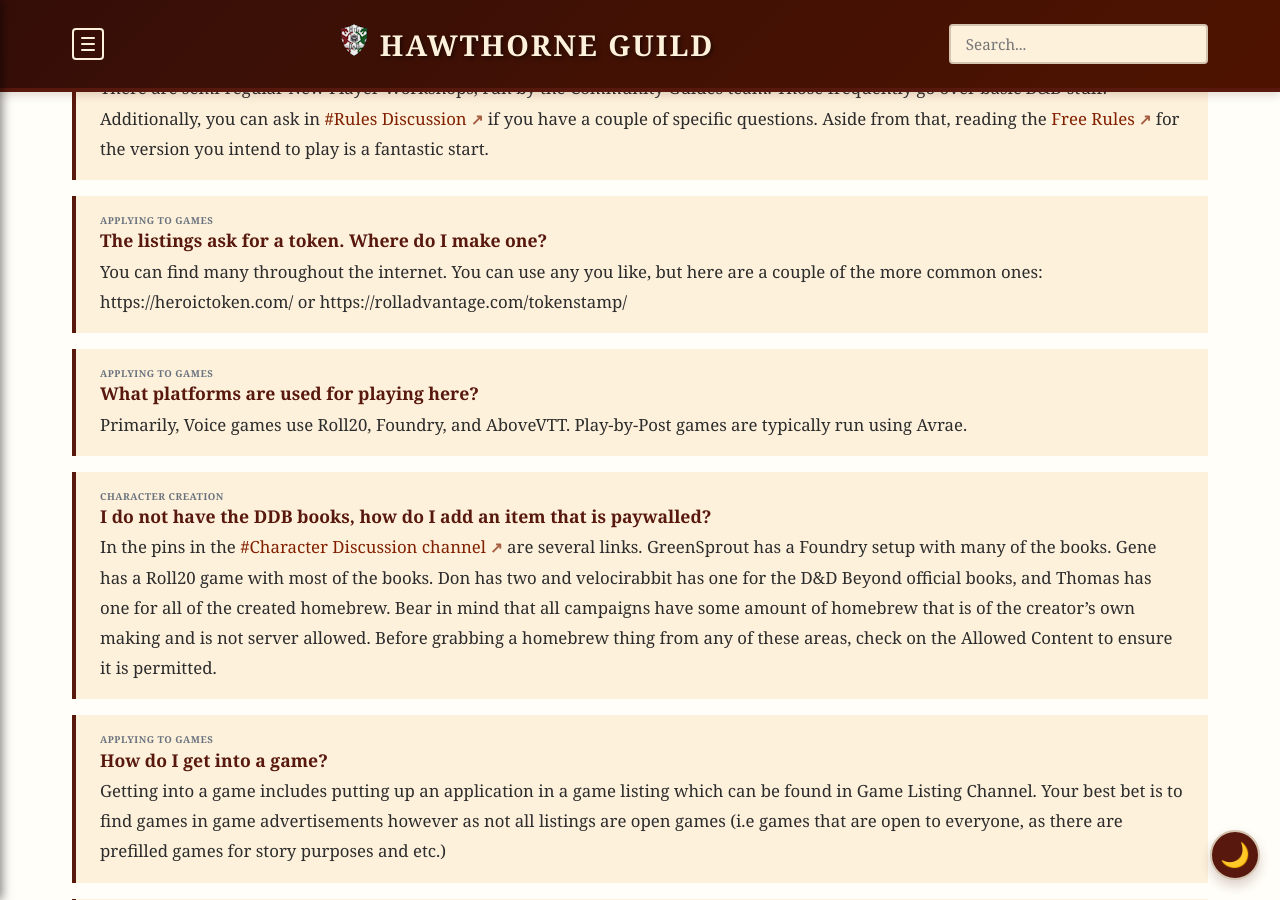
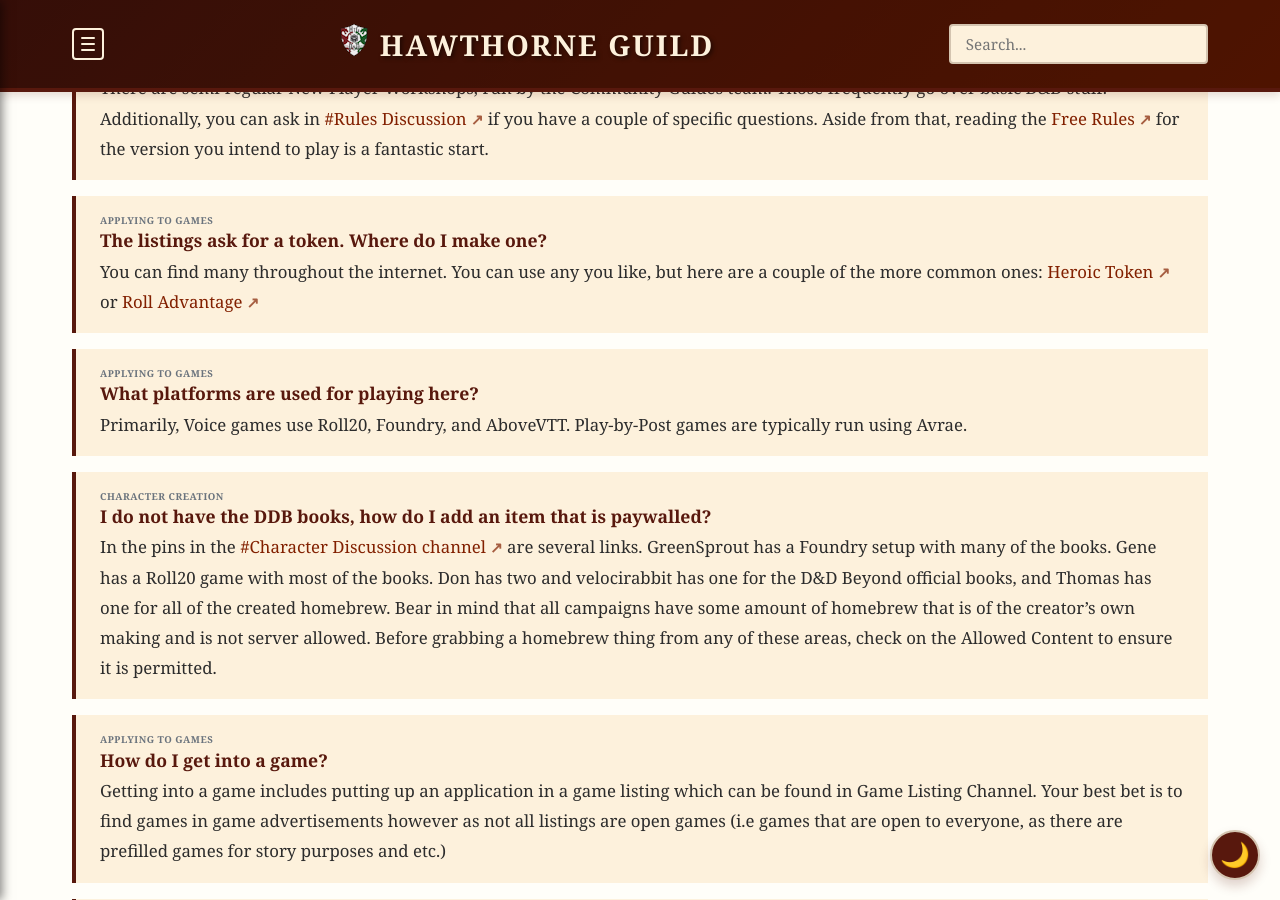
Before and after one commit to coconutswallow/Guides, a Jekyll site: the page built from faq.html, in a window 1280 px wide and 900 px high, scrolled down 2840 px. Built offline with Jekyll 4.4.1, drawn with Linux system fonts in a browser that asks for light colours; comment, search, counter and statistics services are not loaded.

Commit message:
fix links

```diff
--- a/_data/faqs.yml
+++ b/_data/faqs.yml
@@ -69,7 +69,7 @@
   - question: The listings ask for a token. Where do I make one?
     category: Applying to Games
     answer: |-
-      You can find many throughout the internet.  You can use any you like, but here are a couple of the more common ones:  https://heroictoken.com/ or  https://rolladvantage.com/tokenstamp/
+      You can find many throughout the internet.  You can use any you like, but here are a couple of the more common ones:  [Heroic Token](https://heroictoken.com/) or  [Roll Advantage](https://rolladvantage.com/tokenstamp/)
   - question: What platforms are used for playing here?
     category: Applying to Games
     answer: |-
--- a/tools/faqs - Sheet1.tsv
+++ b/tools/faqs - Sheet1.tsv
@@ -14,7 +14,7 @@
 how do I subscribe / unsubscribe from a role to control what I get pinged for?	General	You can manage your ping subscriptions in [*#role-select*](https://discord.com/channels/308324031478890497/1333187518576726098)
 In what timezones are the games run	Applying to Games	We have DMs from around the world!  There is a large population of North American-based DMs, but also DMs in Asia and Europe.  Games are typically advertised using a timestamp that automatically is converted to your own timezone.
 I am completely new to DND. Is there somewhere I can learn before playing?	General	There are semi-regular New Player Workshops, run by the Community Guides team.  Those frequently go over basic D&D stuff.  Additionally, you can ask in [#Rules Discussion](https://discord.com/channels/308324031478890497/617821067477778452) if you have a couple of specific questions.  Aside from that, reading the [Free Rules](https://www.dndbeyond.com/srd) for the version you intend to play is a fantastic start.
-The listings ask for a token. Where do I make one?	Applying to Games	You can find many throughout the internet.  You can use any you like, but here are a couple of the more common ones:  https://heroictoken.com/ or  https://rolladvantage.com/tokenstamp/
+The listings ask for a token. Where do I make one?	Applying to Games	You can find many throughout the internet.  You can use any you like, but here are a couple of the more common ones:  [Heroic Token](https://heroictoken.com/) or  [Roll Advantage](https://rolladvantage.com/tokenstamp/)
 What platforms are used for playing here?	Applying to Games	Primarily, Voice games use Roll20, Foundry, and AboveVTT.  Play-by-Post games are typically run using Avrae.
 I do not have the DDB books, how do I add an item that is paywalled?	Character Creation	In the pins in the [#Character Discussion channel](https://discord.com/channels/308324031478890497/617820317389160471) are several links.  GreenSprout has a Foundry setup with many of the books.  Gene has a Roll20 game with most of the books.  Don has two and velocirabbit has one for the D&D Beyond official books, and Thomas has one for all of the created homebrew.  Bear in mind that all campaigns have some amount of homebrew that is of the creator’s own making and is not server allowed.  Before grabbing a homebrew thing from any of these areas, check on the Allowed Content to ensure it is permitted.
 How do I get into a game?	Applying to Games	Getting into a game includes putting up an application in a game listing which can be found in Game Listing Channel. Your best bet is to find games in game advertisements however as not all listings are open games (i.e games that are open to everyone, as there are prefilled games for story purposes and etc.)
```
